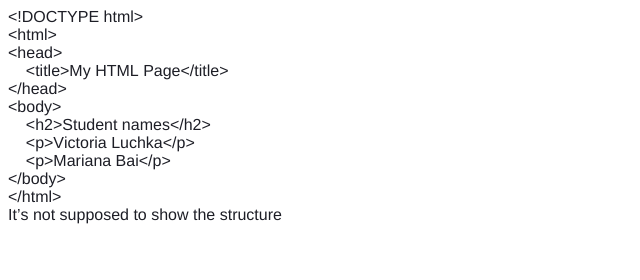
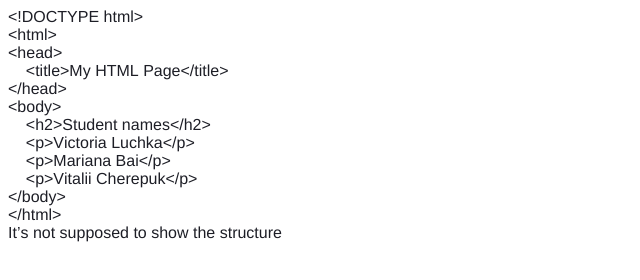
Before and after one commit to marianabai/MyProject, a plain HTML site: page index.html in a window 1280 px wide. Shown: the whole page, without its empty margins (0-640 px from the left). Drawn offline with Linux system fonts and the light colour scheme.

Commit message:
Added Vitalii

```diff
--- a/index.html
+++ b/index.html
@@ -21,6 +21,7 @@
 <p class="p1"><span class="s1"><span class="Apple-converted-space">    </span>&lt;h2&gt;Student names&lt;/h2&gt;</span></p>
 <p class="p1"><span class="s1"><span class="Apple-converted-space">    </span>&lt;p&gt;Victoria Luchka&lt;/p&gt;</span></p>
 <p class="p1"><span class="s1"><span class="Apple-converted-space">    </span>&lt;p&gt;Mariana Bai&lt;/p&gt;</span></p>
+<p class="p1"><span class="s1"><span class="Apple-converted-space">    </span>&lt;p&gt;Vitalii Cherepuk&lt;/p&gt;</span></p>
 <p class="p1"><span class="s1">&lt;/body&gt;</span></p>
 <p class="p1"><span class="s1">&lt;/html&gt;</span></p>
 <p class="p1"><span class="s1">It’s not supposed to show the structure<span class="Apple-converted-space"> </span></span></p>
```
